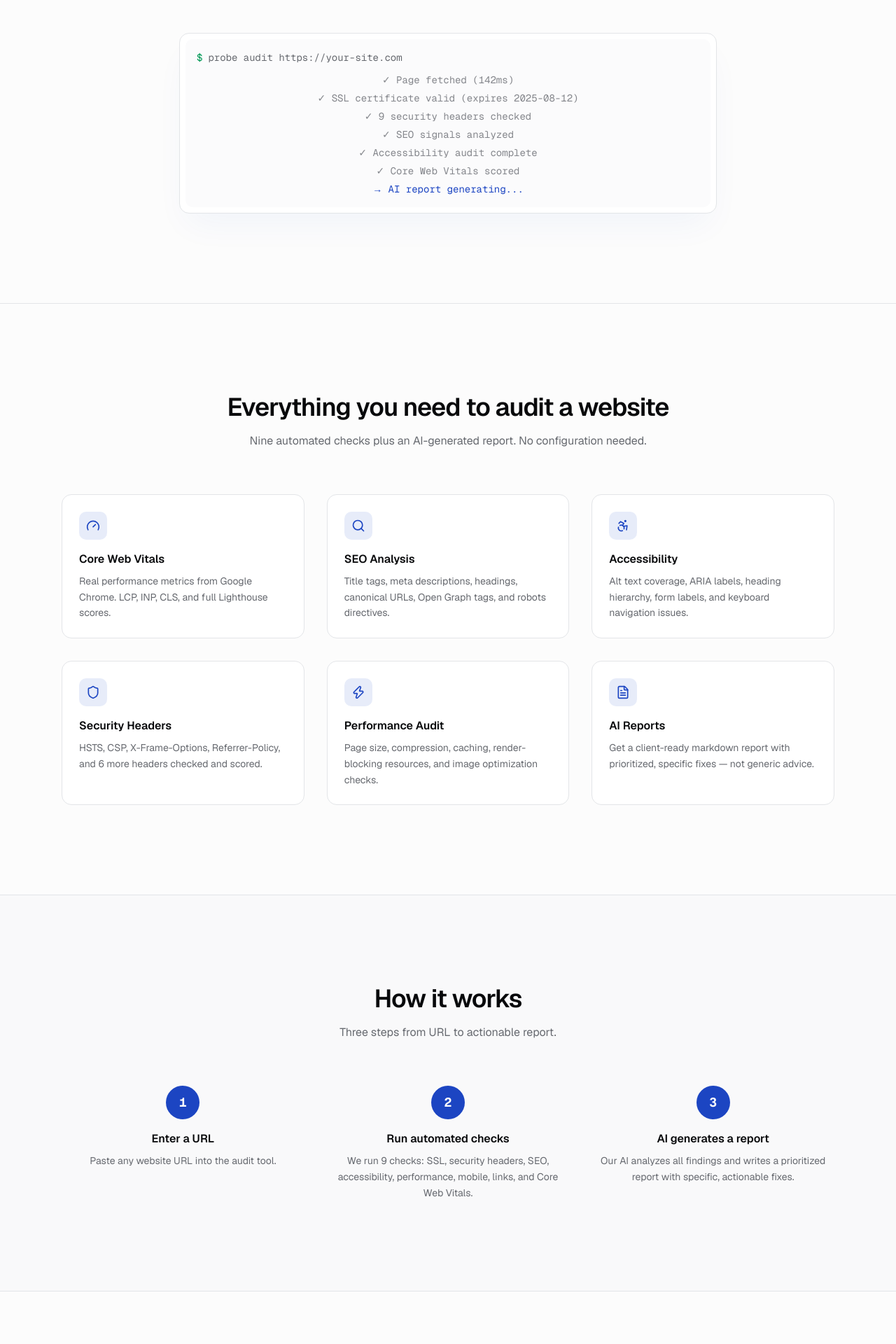
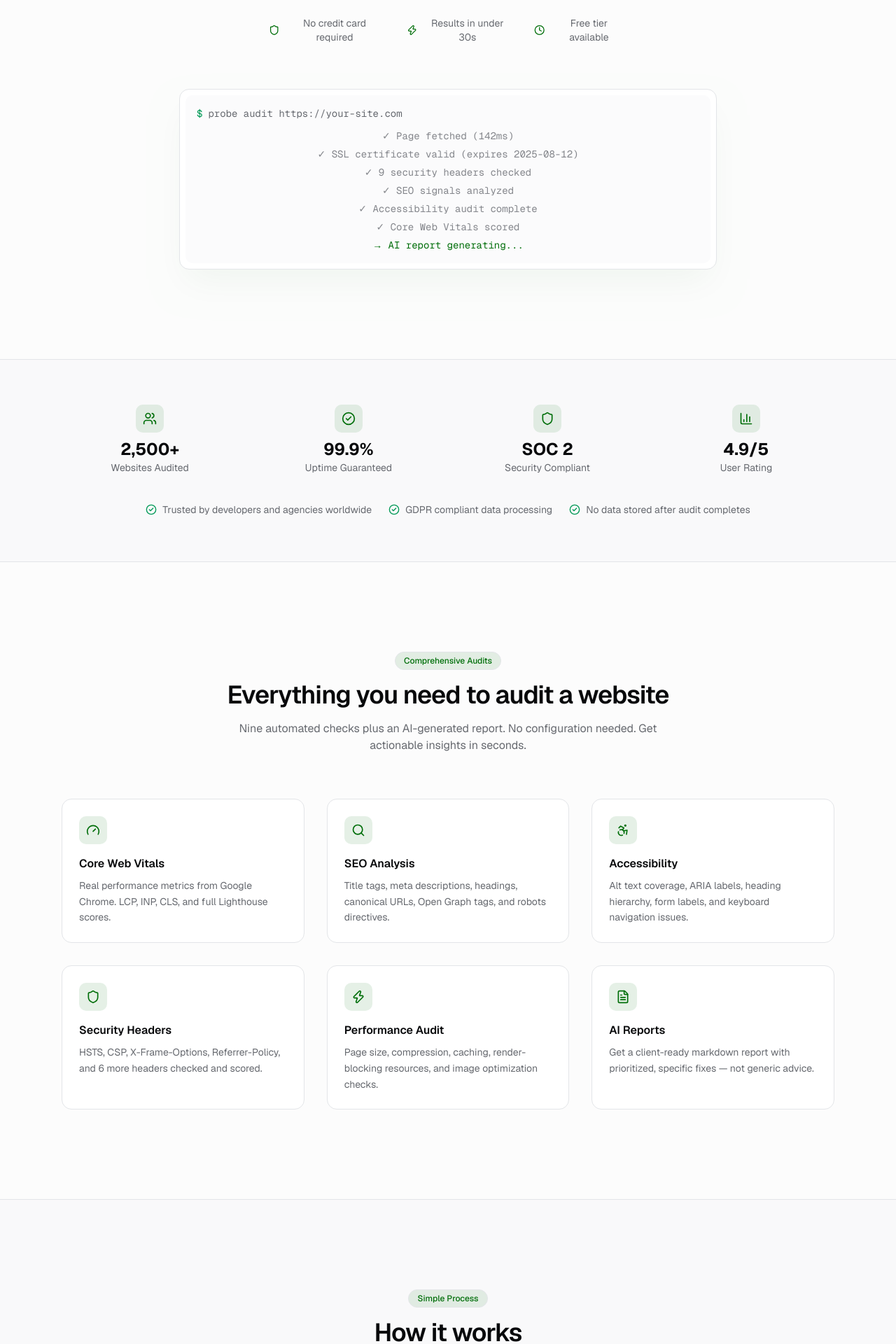
Before and after one commit to uxlabspk/SEO-Audit, a Next.js app: page / in a window 1280 px wide. Shown: the part 580-2500 px from the top of the page at 70% size. Built offline with nearby package versions, Linux system fonts and the light colour scheme.

Commit message:
refactor: updating the trust signals section

```diff
--- a/src/app/(marketing)/page.tsx
+++ b/src/app/(marketing)/page.tsx
@@ -1,4 +1,5 @@
 import { Hero } from "@/components/landing/hero";
+import { TrustSignals } from "@/components/landing/trust-signals";
 import { Features } from "@/components/landing/features";
 import { HowItWorks } from "@/components/landing/how-it-works";
 import { Pricing } from "@/components/landing/pricing";
@@ -7,6 +8,7 @@ export default function HomePage() {
   return (
     <>
       <Hero />
+      <TrustSignals />
       <Features />
       <HowItWorks />
       <Pricing />
--- a/src/app/globals.css
+++ b/src/app/globals.css
@@ -12,7 +12,7 @@
   --card-foreground: oklch(0.14 0.005 260);
   --popover: oklch(1 0 0);
   --popover-foreground: oklch(0.14 0.005 260);
-  --primary: oklch(0.45 0.2 265);
+  --primary: oklch(0.45 0.18 150);
   --primary-foreground: oklch(0.99 0 0);
   --secondary: oklch(0.96 0.005 260);
   --secondary-foreground: oklch(0.22 0.005 260);
@@ -24,12 +24,12 @@
   --destructive-foreground: oklch(0.99 0 0);
   --border: oklch(0.92 0.005 260);
   --input: oklch(0.92 0.005 260);
-  --ring: oklch(0.45 0.2 265 / 40%);
+  --ring: oklch(0.45 0.18 150 / 40%);
   --success: oklch(0.6 0.15 155);
   --success-foreground: oklch(0.99 0 0);
   --warning: oklch(0.75 0.15 75);
   --warning-foreground: oklch(0.22 0.005 260);
-  --chart-1: oklch(0.45 0.2 265);
+  --chart-1: oklch(0.45 0.18 150);
   --chart-2: oklch(0.6 0.15 155);
   --chart-3: oklch(0.75 0.15 75);
   --chart-4: oklch(0.55 0.2 25);
@@ -42,7 +42,7 @@
   --card-foreground: oklch(0.96 0.005 260);
   --popover: oklch(0.17 0.006 260);
   --popover-foreground: oklch(0.96 0.005 260);
-  --primary: oklch(0.65 0.2 265);
+  --primary: oklch(0.65 0.18 150);
   --primary-foreground: oklch(0.13 0.005 260);
   --secondary: oklch(0.22 0.006 260);
   --secondary-foreground: oklch(0.96 0.005 260);
@@ -54,12 +54,12 @@
   --destructive-foreground: oklch(0.99 0 0);
   --border: oklch(1 0 0 / 10%);
   --input: oklch(1 0 0 / 10%);
-  --ring: oklch(0.65 0.2 265 / 40%);
+  --ring: oklch(0.65 0.18 150 / 40%);
   --success: oklch(0.68 0.15 155);
   --success-foreground: oklch(0.13 0.005 260);
   --warning: oklch(0.8 0.15 75);
   --warning-foreground: oklch(0.13 0.005 260);
-  --chart-1: oklch(0.65 0.2 265);
+  --chart-1: oklch(0.65 0.18 150);
   --chart-2: oklch(0.68 0.15 155);
   --chart-3: oklch(0.8 0.15 75);
   --chart-4: oklch(0.6 0.2 25);
@@ -135,5 +135,5 @@ body {
 }
 
 ::selection {
-  background: oklch(0.45 0.2 265 / 20%);
+  background: oklch(0.45 0.18 150 / 20%);
 }
--- a/src/components/landing/features.tsx
+++ b/src/components/landing/features.tsx
@@ -13,36 +13,42 @@ const features = [
     title: "Core Web Vitals",
     description:
       "Real performance metrics from Google Chrome. LCP, INP, CLS, and full Lighthouse scores.",
+    color: "text-primary",
   },
   {
     icon: Search,
     title: "SEO Analysis",
     description:
       "Title tags, meta descriptions, headings, canonical URLs, Open Graph tags, and robots directives.",
+    color: "text-primary",
   },
   {
     icon: Accessibility,
     title: "Accessibility",
     description:
       "Alt text coverage, ARIA labels, heading hierarchy, form labels, and keyboard navigation issues.",
+    color: "text-primary",
   },
   {
     icon: Shield,
     title: "Security Headers",
     description:
       "HSTS, CSP, X-Frame-Options, Referrer-Policy, and 6 more headers checked and scored.",
+    color: "text-primary",
   },
   {
     icon: Zap,
     title: "Performance Audit",
     description:
       "Page size, compression, caching, render-blocking resources, and image optimization checks.",
+    color: "text-primary",
   },
   {
     icon: FileText,
     title: "AI Reports",
     description:
       "Get a client-ready markdown report with prioritized, specific fixes — not generic advice.",
+    color: "text-primary",
   },
 ];
 
@@ -51,19 +57,22 @@ export function Features() {
     <section id="features" className="border-t py-24 sm:py-32">
       <div className="mx-auto max-w-6xl px-6">
         <div className="text-center">
+          <div className="mb-4 inline-flex items-center gap-2 rounded-full border bg-primary/10 px-3 py-1 text-xs font-medium text-primary">
+            Comprehensive Audits
+          </div>
           <h2 className="text-3xl font-semibold tracking-tight sm:text-4xl">
             Everything you need to audit a website
           </h2>
           <p className="mx-auto mt-4 max-w-2xl text-muted-foreground">
             Nine automated checks plus an AI-generated report. No configuration
-            needed.
+            needed. Get actionable insights in seconds.
           </p>
         </div>
         <div className="mt-16 grid gap-8 sm:grid-cols-2 lg:grid-cols-3">
           {features.map((feature) => (
             <div
               key={feature.title}
-              className="group rounded-xl border bg-card p-6 transition-colors hover:border-primary/20 hover:bg-primary/5"
+              className="group rounded-xl border bg-card p-6 transition-all hover:border-primary/20 hover:bg-primary/5 hover:shadow-lg hover:shadow-primary/5"
             >
               <div className="mb-4 flex size-10 items-center justify-center rounded-lg bg-primary/10 text-primary transition-colors group-hover:bg-primary group-hover:text-primary-foreground">
                 <feature.icon className="size-5" />
--- a/src/components/landing/footer.tsx
+++ b/src/components/landing/footer.tsx
@@ -1,4 +1,5 @@
 import Link from "next/link";
+import { Shield } from "lucide-react";
 
 export function Footer() {
   return (
@@ -32,7 +33,17 @@ export function Footer() {
             </Link>
           </nav>
         </div>
-        <div className="mt-8 text-center text-sm text-muted-foreground">
+        <div className="mt-8 flex items-center justify-center gap-4 text-sm text-muted-foreground">
+          <div className="flex items-center gap-1">
+            <Shield className="size-3" />
+            <span>SSL Encrypted</span>
+          </div>
+          <span>•</span>
+          <span>GDPR Compliant</span>
+          <span>•</span>
+          <span>No data stored after audit</span>
+        </div>
+        <div className="mt-4 text-center text-sm text-muted-foreground">
           &copy; {new Date().getFullYear()} Probe. All rights reserved.
         </div>
       </div>
--- a/src/components/landing/header.tsx
+++ b/src/components/landing/header.tsx
@@ -1,5 +1,6 @@
 import Link from "next/link";
 import { Button } from "@/components/ui/button";
+import { Shield } from "lucide-react";
 
 export function Header() {
   return (
@@ -24,6 +25,10 @@ export function Header() {
           >
             Pricing
           </Link>
+          <div className="flex items-center gap-1 text-xs text-muted-foreground">
+            <Shield className="size-3" />
+            <span>Secure</span>
+          </div>
         </nav>
         <div className="flex items-center gap-3">
           <Link href="/login">
--- a/src/components/landing/hero.tsx
+++ b/src/components/landing/hero.tsx
@@ -1,6 +1,6 @@
 import Link from "next/link";
 import { Button } from "@/components/ui/button";
-import { ArrowRight } from "lucide-react";
+import { ArrowRight, Shield, Zap, Clock } from "lucide-react";
 
 export function Hero() {
   return (
@@ -14,7 +14,7 @@ export function Hero() {
         <h1 className="text-4xl font-semibold tracking-tight sm:text-6xl">
           Your website, audited
           <br />
-          <span className="text-muted-foreground">in seconds</span>
+          <span className="text-primary">in seconds</span>
         </h1>
         <p className="mx-auto mt-6 max-w-2xl text-lg leading-relaxed text-muted-foreground">
           Run real checks against Core Web Vitals, SEO, accessibility, and
@@ -34,6 +34,22 @@ export function Hero() {
             </Button>
           </Link>
         </div>
+
+        <div className="mx-auto mt-10 flex max-w-lg items-center justify-center gap-8 text-sm text-muted-foreground">
+          <div className="flex items-center gap-2">
+            <Shield className="size-4 text-primary" />
+            <span>No credit card required</span>
+          </div>
+          <div className="flex items-center gap-2">
+            <Zap className="size-4 text-primary" />
+            <span>Results in under 30s</span>
+          </div>
+          <div className="flex items-center gap-2">
+            <Clock className="size-4 text-primary" />
+            <span>Free tier available</span>
+          </div>
+        </div>
+
         <div className="mx-auto mt-16 max-w-3xl rounded-xl border bg-card p-2 shadow-2xl shadow-primary/5">
           <div className="rounded-lg bg-muted/30 p-4 font-mono text-sm">
             <div className="flex items-center gap-2 text-muted-foreground">
--- a/src/components/landing/how-it-works.tsx
+++ b/src/components/landing/how-it-works.tsx
@@ -1,20 +1,25 @@
+import { Globe, Cpu, FileText, ArrowRight } from "lucide-react";
+
 const steps = [
   {
     number: "1",
     title: "Enter a URL",
     description: "Paste any website URL into the audit tool.",
+    icon: Globe,
   },
   {
     number: "2",
     title: "Run automated checks",
     description:
       "We run 9 checks: SSL, security headers, SEO, accessibility, performance, mobile, links, and Core Web Vitals.",
+    icon: Cpu,
   },
   {
     number: "3",
     title: "AI generates a report",
     description:
       "Our AI analyzes all findings and writes a prioritized report with specific, actionable fixes.",
+    icon: FileText,
   },
 ];
 
@@ -23,25 +28,39 @@ export function HowItWorks() {
     <section className="border-t bg-muted/30 py-24 sm:py-32">
       <div className="mx-auto max-w-6xl px-6">
         <div className="text-center">
+          <div className="mb-4 inline-flex items-center gap-2 rounded-full border bg-primary/10 px-3 py-1 text-xs font-medium text-primary">
+            Simple Process
+          </div>
           <h2 className="text-3xl font-semibold tracking-tight sm:text-4xl">
             How it works
           </h2>
           <p className="mx-auto mt-4 max-w-2xl text-muted-foreground">
-            Three steps from URL to actionable report.
+            Three simple steps from URL to actionable report.
           </p>
         </div>
-        <div className="mt-16 grid gap-8 sm:grid-cols-3">
-          {steps.map((step) => (
-            <div key={step.number} className="text-center">
+        <div className="relative mt-16">
+          <div className="absolute left-1/2 top-0 hidden h-full w-px bg-border sm:block" />
+          <div className="grid gap-8 sm:grid-cols-3">
+            {steps.map((step, index) => (
+              <div key={step.number} className="relative text-center">
                 <div className="mx-auto mb-4 flex size-12 items-center justify-center rounded-full bg-primary text-primary-foreground font-mono text-lg font-bold">
                   {step.number}
+                </div>
+                <div className="mx-auto mb-3 flex size-10 items-center justify-center rounded-lg bg-primary/10 text-primary">
+                  <step.icon className="size-5" />
                 </div>
                 <h3 className="font-semibold">{step.title}</h3>
                 <p className="mt-2 text-sm leading-relaxed text-muted-foreground">
                   {step.description}
                 </p>
+                {index < steps.length - 1 && (
+                  <div className="absolute right-0 top-6 hidden translate-x-1/2 sm:block">
+                    <ArrowRight className="size-5 text-muted-foreground/40" />
+                  </div>
+                )}
               </div>
             ))}
+          </div>
         </div>
       </div>
     </section>
--- /dev/null
+++ b/src/components/landing/trust-signals.tsx
@@ -0,0 +1,58 @@
+import { Shield, Users, BarChart3, CheckCircle2 } from "lucide-react";
+
+const stats = [
+  {
+    icon: Users,
+    value: "2,500+",
+    label: "Websites Audited",
+  },
+  {
+    icon: CheckCircle2,
+    value: "99.9%",
+    label: "Uptime Guaranteed",
+  },
+  {
+    icon: Shield,
+    value: "SOC 2",
+    label: "Security Compliant",
+  },
+  {
+    icon: BarChart3,
+    value: "4.9/5",
+    label: "User Rating",
+  },
+];
+
+const trustedBy = [
+  "Trusted by developers and agencies worldwide",
+  "GDPR compliant data processing",
+  "No data stored after audit completes",
+];
+
+export function TrustSignals() {
+  return (
+    <section className="border-t bg-muted/30 py-16">
+      <div className="mx-auto max-w-6xl px-6">
+        <div className="grid grid-cols-2 gap-8 sm:grid-cols-4">
+          {stats.map((stat) => (
+            <div key={stat.label} className="text-center">
+              <div className="mx-auto mb-2 flex size-10 items-center justify-center rounded-lg bg-primary/10 text-primary">
+                <stat.icon className="size-5" />
+              </div>
+              <div className="text-2xl font-bold">{stat.value}</div>
+              <div className="text-sm text-muted-foreground">{stat.label}</div>
+            </div>
+          ))}
+        </div>
+        <div className="mt-10 flex flex-wrap items-center justify-center gap-6 text-sm text-muted-foreground">
+          {trustedBy.map((item) => (
+            <div key={item} className="flex items-center gap-2">
+              <CheckCircle2 className="size-4 text-success" />
+              <span>{item}</span>
+            </div>
+          ))}
+        </div>
+      </div>
+    </section>
+  );
+}
```
Lines whose indentation alone changed are shown as unchanged.
